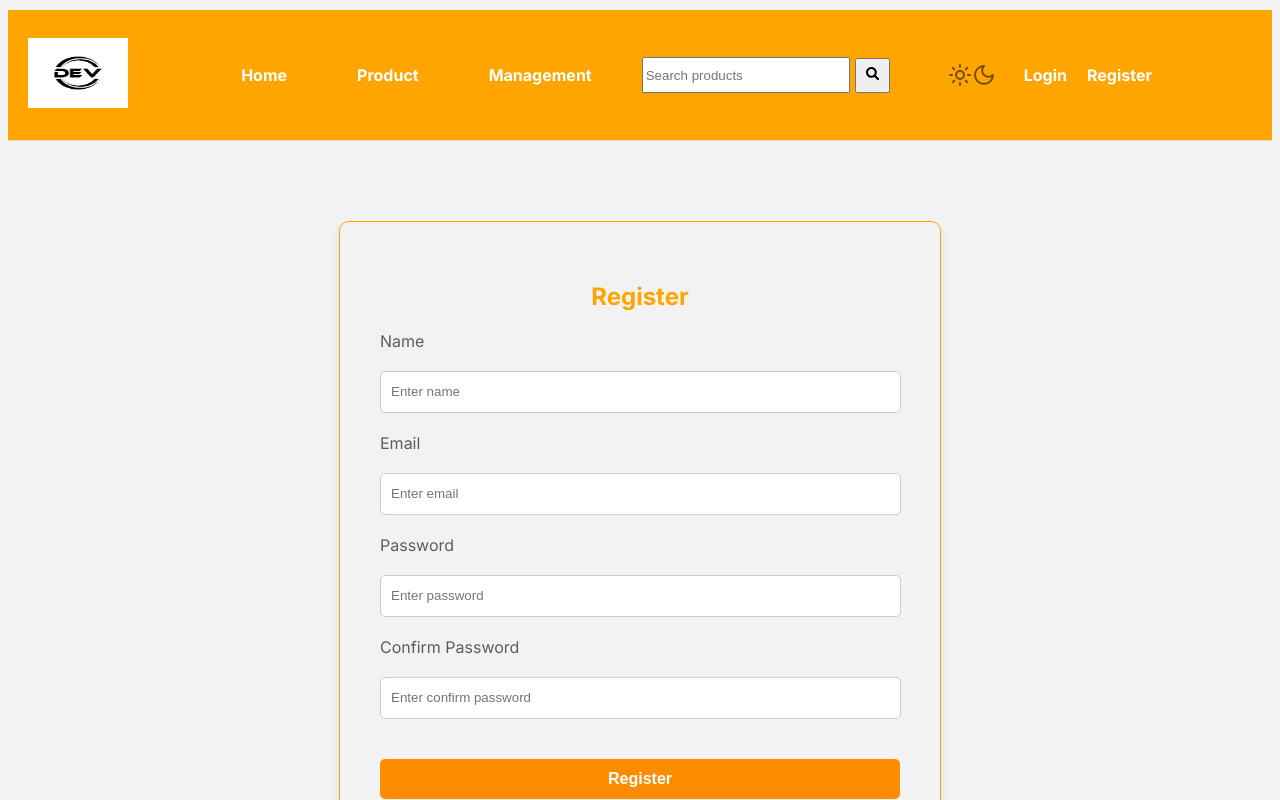
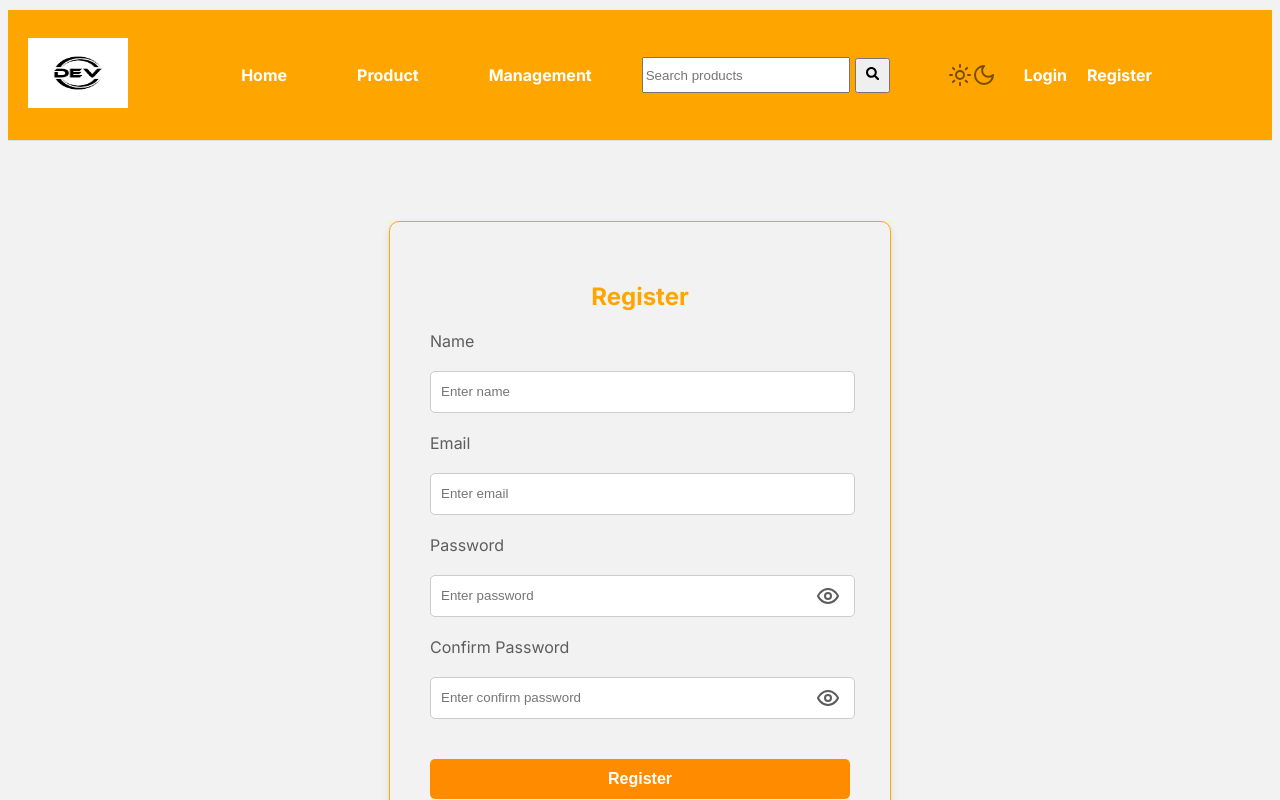
Before and after one commit to tannewon/Project_NextJs, a Next.js app: page /register in a window 1280 px wide. Shown: the top 800 px of the page. Built offline with nearby package versions, Linux system fonts and the light colour scheme.

Commit message:
update fe

```diff
--- a/src/app/(auth)/login/page.tsx
+++ b/src/app/(auth)/login/page.tsx
@@ -72,7 +72,7 @@ const Login = () => {
             border: "1px solid orange",
             borderRadius: "10px",
             boxShadow: "0 4px 8px rgba(0,0,0,0.1)",
-            maxWidth: "600px",
+            maxWidth: "500px",
             margin: "auto",
           }}
         >
--- a/src/app/(auth)/register/page.tsx
+++ b/src/app/(auth)/register/page.tsx
@@ -3,6 +3,7 @@ import { useState, ChangeEvent, FormEvent } from "react";
 import { useRouter } from "next/navigation";
 import axios from "axios";
 import { USER_API_URL } from "@/lib/util";
+import { Eye, EyeOff } from "lucide-react";
 
 const Register = () => {
   const [formData, setFormData] = useState({
@@ -14,12 +15,22 @@ const Register = () => {
   });
 
   const [errors, setErrors] = useState<{ [key: string]: string }>({});
+  const [showPassword, setShowPassword] = useState(false);
+  const [showConfirmPassword, setShowConfirmPassword] = useState(false);
   const router = useRouter();
 
   const handleChange = (e: ChangeEvent<HTMLInputElement | HTMLSelectElement>) => {
     const { name, value } = e.target;
     setFormData((prevData) => ({ ...prevData, [name]: value }));
     setErrors((prevErrors) => ({ ...prevErrors, [name]: "" }));
+  };
+
+  const togglePasswordVisibility = () => {
+    setShowPassword(!showPassword);
+  };
+
+  const toggleConfirmPasswordVisibility = () => {
+    setShowConfirmPassword(!showConfirmPassword);
   };
 
   const handleLoginRedirect = () => {
@@ -81,7 +92,7 @@ const Register = () => {
             borderRadius: "10px",
             boxShadow: "0 4px 8px rgba(0,0,0,0.1)",
             width: "100%",
-            maxWidth: "600px",
+            maxWidth: "500px",
             margin: "auto",
           }}
         >
@@ -140,13 +151,13 @@ const Register = () => {
                 </div>
               )}
             </div>
-            <div className="mb-3" style={{ marginTop: "20px" }}>
+            <div className="mb-3" style={{ marginTop: "20px", position: "relative" }}>
               <label htmlFor="inputPassword" className="form-label">
                 Password
               </label>
               <input
                 name="password"
-                type="password"
+                type={showPassword ? "text" : "password"}
                 placeholder="Enter password"
                 className={`form-control ${errors.password ? "is-invalid" : ""}`}
                 id="inputPassword"
@@ -161,65 +172,63 @@ const Register = () => {
                   marginTop: "20px",
                 }}
               />
+              <span
+                onClick={togglePasswordVisibility}
+                style={{
+                  position: "absolute",
+                  top: "77%",
+                  right: "10px",
+                  transform: "translateY(-50%)",
+                  cursor: "pointer",
+                }}
+              >
+                {showPassword ? <EyeOff /> : <Eye />}
+              </span>
               {errors.password && (
                 <div className="invalid-feedback" style={{ color: "red" }}>
                   {errors.password}
                 </div>
               )}
             </div>
-            <div className="mb-3" style={{ marginTop: "20px" }}>
+            <div className="mb-3" style={{ marginTop: "20px", position: "relative" }}>
               <label htmlFor="inputConfirmPassword" className="form-label">
                 Confirm Password
               </label>
               <input
                 name="confirmPassword"
-                type="password"
+                type={showConfirmPassword ? "text" : "password"}
                 placeholder="Enter confirm password"
-                className={`form-control ${
-                  errors.confirmPassword ? "is-invalid" : ""
-                }`}
+                className={`form-control ${errors.confirmPassword ? "is-invalid" : ""}`}
                 id="inputConfirmPassword"
                 value={formData.confirmPassword}
                 onChange={handleChange}
                 style={{
                   width: "96%",
                   height: "40px",
-                  border: errors.confirmPassword
-                    ? "1px solid red"
-                    : "1px solid #ccc",
+                  border: errors.confirmPassword ? "1px solid red" : "1px solid #ccc",
                   borderRadius: "5px",
                   padding: "0 10px",
                   marginTop: "20px",
                 }}
               />
+              <span
+                onClick={toggleConfirmPasswordVisibility}
+                style={{
+                  position: "absolute",
+                  top: "77%",
+                  right: "10px",
+                  transform: "translateY(-50%)",
+                  cursor: "pointer",
+                }}
+              >
+                {showConfirmPassword ? <EyeOff /> : <Eye />}
+              </span>
               {errors.confirmPassword && (
                 <div className="invalid-feedback" style={{ color: "red" }}>
                   {errors.confirmPassword}
                 </div>
               )}
             </div>
-            {/* <div className="mb-3" style={{ marginTop: "20px" }}>
-              <label htmlFor="inputRole" className="form-label">
-                Role
-              </label>
-              <select
-                name="role"
-                className="form-select"
-                value={formData.role}
-                onChange={handleChange}
-                style={{
-                  width: "100%",
-                  height: "40px",
-                  border: "1px solid #ccc",
-                  borderRadius: "5px",
-                  padding: "0 10px",
-                  marginTop: "10px",
-                }}
-              >
-                <option value="user">User</option>
-                <option value="admin">Admin</option>
-              </select>
-            </div> */}
             <button
               type="submit"
               className="btn btn-primary mt-3"
--- a/src/app/layout.tsx
+++ b/src/app/layout.tsx
@@ -3,7 +3,7 @@ import { Inter } from "next/font/google";
 import "../styles/global.css";
 import Footer from "@/component/Footer";
 import { ThemeProvider } from "@/component/ThemeProvider";
-import { ModeToggle } from "@/component/ModeToggle";
+
 
 
 const inter = Inter({ subsets: ["latin"] });
--- a/src/app/page.tsx
+++ b/src/app/page.tsx
@@ -74,7 +74,7 @@ const DataComponent = () => {
             <p style={{ fontSize: "1.1em", color: "#e67e22" }}>
               {item.price}$
               <FcLike
-                style={{ width: '35px', height: '35px', marginLeft: '200px', cursor: 'pointer' }}
+                style={{ width: '30px', height: '30px', marginLeft: '160px', cursor: 'pointer' }}
                 onClick={() => handleAddToFavorites(item)}
               />
             </p>
--- a/src/app/product/page.tsx
+++ b/src/app/product/page.tsx
@@ -105,7 +105,7 @@ const DataComponent = () => {
             <p style={{ fontSize: "1.1em", color: "#e67e22" }}>
               {item.price}$
               <FcLike
-                style={{ width:'35px',height:'35px',marginLeft:'200px',cursor: 'pointer' }}
+                style={{ width:'30px',height:'30px',marginLeft:'160px',cursor: 'pointer' }}
                 onClick={() => handleAddToFavorites(item)}
               />
             </p>
@@ -163,11 +163,10 @@ export default function DashboardPage() {
   return (
     <div>
       <div>
-      <Image
+        <Image
           src={home}
           alt="Home"
           style={{ width:'100%',height:'auto' }}
-
         />
       </div>
       <h1
@@ -183,7 +182,6 @@ export default function DashboardPage() {
       >
         All PRODUCTS
       </h1>
-
       <DataComponent />
     </div>
   );
--- a/src/component/Navbar.tsx
+++ b/src/component/Navbar.tsx
@@ -66,7 +66,7 @@ const Navbar = () => {
         {isLoggedIn ? (
           <>
             <CartPage />
-            <Link href="/product/favorite" style={{ color: 'white', fontWeight: "bold", marginLeft: "20px" }}>Favorite<FcLike style={{ width:'20px',height:'20px'}} /></Link>
+            <Link href="/product/favorite" style={{ color: 'white', fontWeight: "bold", marginLeft: "20px" }}><FcLike style={{ width:'30px',height:'30px'}} /></Link>
             <Link href="/profile" style={{ color: 'white', fontWeight: "bold", marginLeft: "30px" }}>Profile</Link>
             <a onClick={handleLogout} style={{ cursor: 'pointer', color: 'white', fontWeight: "bold", marginLeft: "20px" }}>Logout</a>
           </>
--- a/src/component/cartShopping.tsx
+++ b/src/component/cartShopping.tsx
@@ -92,7 +92,7 @@ const CartPage: React.FC = () => {
         {showCart && (
           <>
             {cartItems.length === 0 ? (
-              <p>Your cart is empty.</p>
+              <p></p>
             ) : (
               <table
                 style={{
```
Also changed, not shown: public/istockphoto-1410818445-612x612.jpg (renamed from public/anh3.jpg), public/istockphoto-1415172358-612x612.jpg (renamed from public/anh4.jpg).
